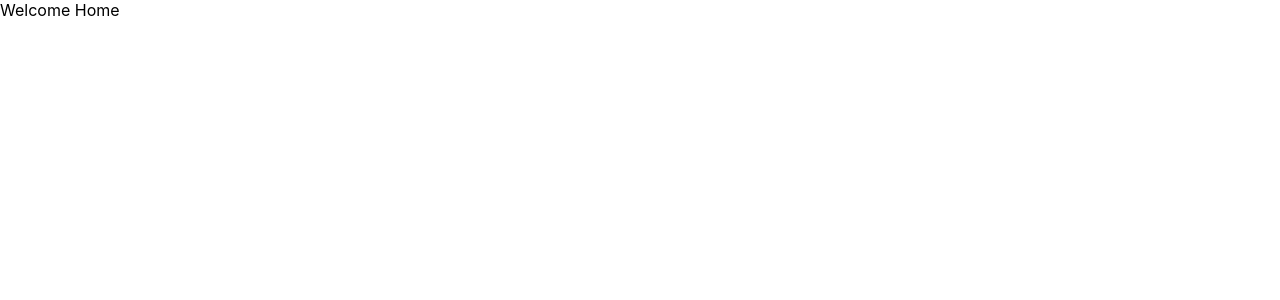
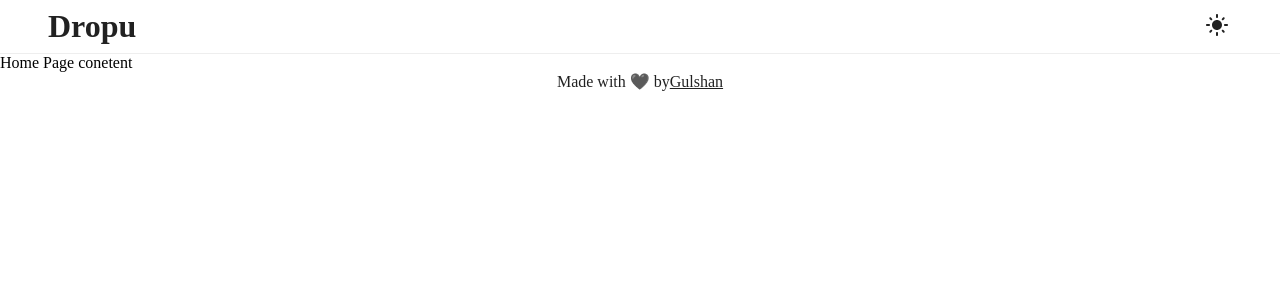
Before and after one commit to Gulshanaggarwal/dropu, a Next.js app: page / in a window 1280 px wide. Shown: the top 300 px of the page. Built offline with nearby package versions, Linux system fonts and the light colour scheme.

Commit message:
header & footer written

```diff
--- /dev/null
+++ b/components/Footer/footer.js
@@ -0,0 +1,17 @@
+import Link from "next/link"
+import { FooterContainer, Text } from "./styles";
+
+
+
+export default function Footer() {
+    return (
+        <FooterContainer>
+            <Text>
+                Made with 🖤 by
+                <Link href="https://gulshanaggarwal.github.io/portfolio/">
+                    <a>Gulshan</a>
+                </Link>
+            </Text>
+        </FooterContainer>
+    )
+}
--- /dev/null
+++ b/components/Footer/styles.js
@@ -0,0 +1,17 @@
+import { styled } from "@mui/system";
+
+
+const FooterContainer = styled('footer')(({ theme }) => ({
+
+    textAlign: ' center',
+    backgroundColor: theme.palette.background.paper
+}));
+
+const Text = styled('p')(({ theme }) => ({
+
+    color: theme.palette.text.primary
+
+}));
+
+
+export { FooterContainer, Text }
--- /dev/null
+++ b/components/Navbar/navbar.js
@@ -0,0 +1,33 @@
+import { Header, Logo, Wrapper, RoundedBox } from './styles';
+import LightModeIcon from '@mui/icons-material/LightMode';
+
+
+
+
+export default function Navbar({ mode, setMode }) {
+
+
+
+
+    const handleToggle = () => {
+        if (mode === 'light') {
+            setMode('dark');
+            return;
+        }
+        setMode('light')
+
+    }
+
+
+
+    return (
+        <Header>
+            <Logo>Dropu</Logo>
+            <Wrapper>
+                <RoundedBox>
+                    <LightModeIcon onClick={handleToggle} sx={{ cursor: 'pointer', color: 'text.primary' }} />
+                </RoundedBox>
+            </Wrapper>
+        </Header>
+    )
+}
--- /dev/null
+++ b/components/Navbar/styles.js
@@ -0,0 +1,34 @@
+import { styled } from "@mui/system";
+
+const Header = styled('div')(({ theme }) => ({
+
+    display: 'flex',
+    justifyContent: 'space-between',
+    alignItems: 'center',
+    padding: '0.5rem 3rem',
+    borderBottom: `1px solid ${theme.palette.grey[200]}`,
+    backgroundColor: theme.palette.background.paper
+
+}))
+
+const Logo = styled('h1')(({ theme }) => ({
+
+    color: theme.palette.text.primary
+
+}));
+
+const Wrapper = styled('div')({
+
+    // display:'flex'
+
+})
+
+const RoundedBox = styled('div')(({ theme }) => ({
+    borderRadius: '50%',
+    padding: '0.2rem',
+    '&:hover': {
+        backgroundColor: theme.palette.grey[400]
+    }
+}))
+
+export { Header, Logo, Wrapper, RoundedBox };
--- a/pages/_app.js
+++ b/pages/_app.js
@@ -1,7 +1,33 @@
 import '../styles/globals.css'
+import Navbar from '../components/Navbar/navbar'
+import { useState } from 'react'
+import { createTheme, ThemeProvider } from '@mui/material/styles';
+import Footer from '../components/Footer/footer';
 
 function MyApp({ Component, pageProps }) {
-  return <Component {...pageProps} />
+
+  const [mode, setMode] = useState('light');
+
+  const theme = createTheme({
+    palette: {
+      mode,
+      primary: {
+        main: '#ff3d00',
+        light: '#ff7539',
+        dark: '#c30000'
+      },
+    }
+  })
+
+
+
+  return (
+    <ThemeProvider theme={theme}>
+      <Navbar mode={mode} setMode={setMode} />
+      <Component {...pageProps} />
+      <Footer />
+    </ThemeProvider>
+  )
 }
 
 export default MyApp
--- a/pages/index.js
+++ b/pages/index.js
@@ -2,8 +2,6 @@
 
 export default function Home() {
   return (
-    <div>
-      Welcome Home
-    </div>
+    <div>Home Page conetent</div>
   )
 }
--- a/styles/globals.css
+++ b/styles/globals.css
@@ -2,15 +2,16 @@ html,
 body {
   padding: 0;
   margin: 0;
-  font-family: -apple-system, BlinkMacSystemFont, Segoe UI, Roboto, Oxygen,
-    Ubuntu, Cantarell, Fira Sans, Droid Sans, Helvetica Neue, sans-serif;
+
 }
 
 a {
   color: inherit;
-  text-decoration: none;
 }
 
 * {
   box-sizing: border-box;
+  padding: 0;
+  margin: 0;
+
 }
```
Also changed, not shown: package.json (+4 -3 lines), styles/Home.module.css (deleted, +0 -116 lines), 2 other files (tests, documents, lock files or other folders).
